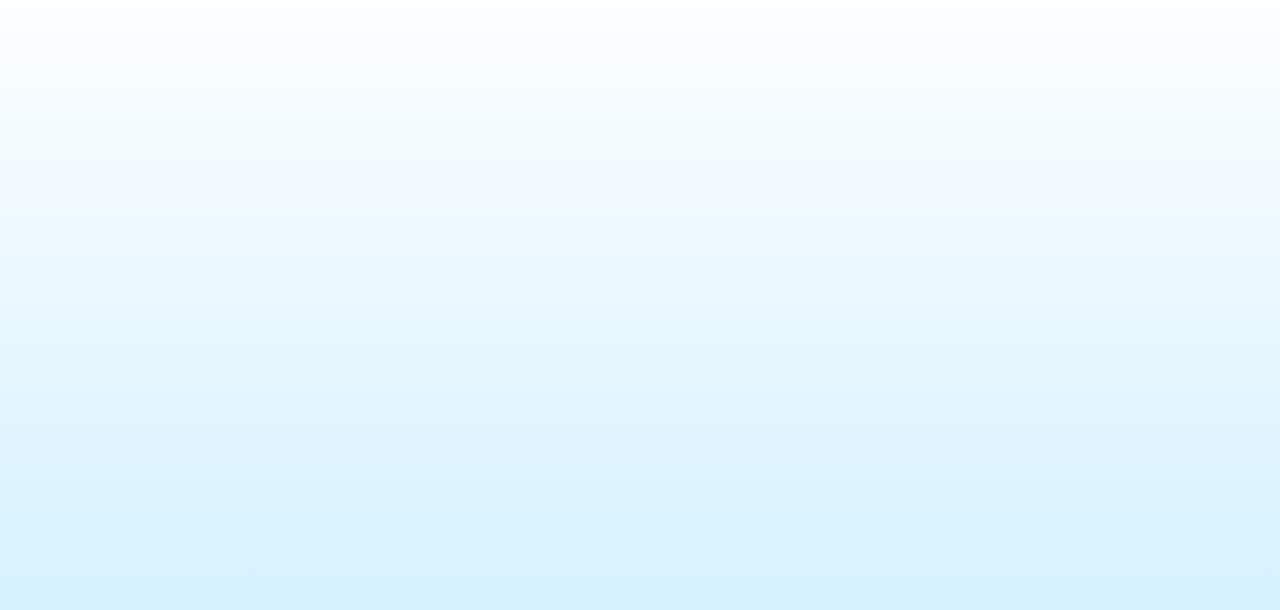
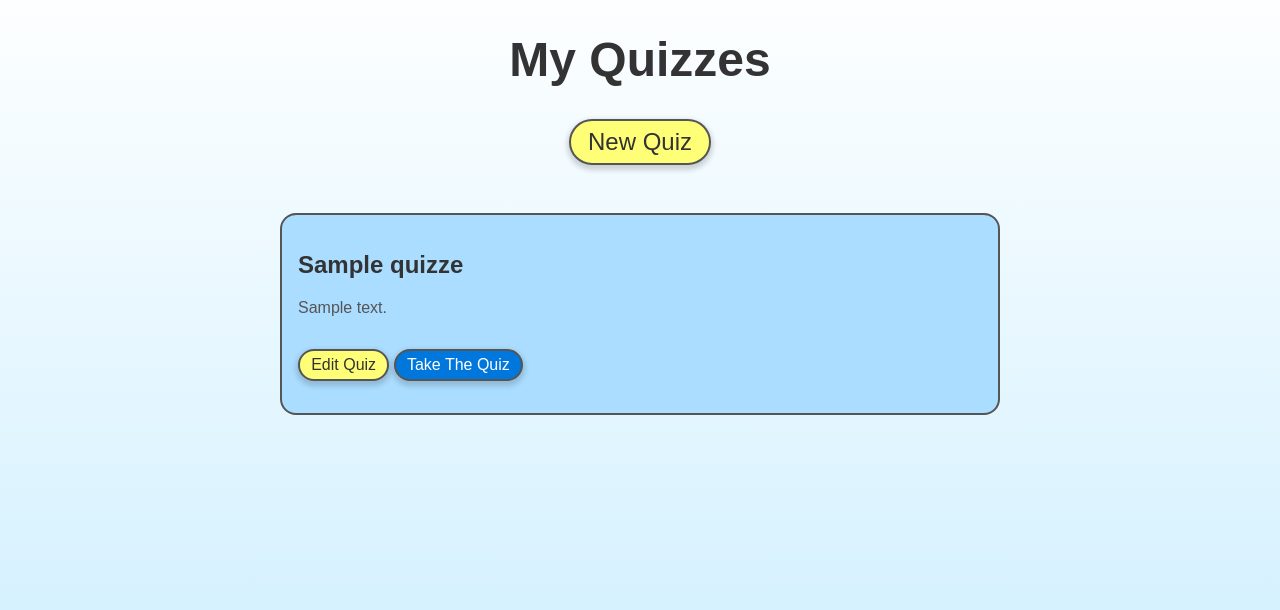
Before and after one commit to Benjamin-Davies/maquo, a PHP site: page /create in a window 1280 px wide. Shown: the part 38-648 px from the top of the page. Run offline with PHP 8.4, Linux system fonts and the light colour scheme; the visitor is signed in with stand-in values (Sample User, id 1); tables that the repository leaves empty or names only in its code hold one stand-in row (values such as "Sample post").

Commit message:
Add basic quiz editing

```diff
--- a/create/index.php
+++ b/create/index.php
@@ -1,10 +1,45 @@
 <?php
 require_once('../util/auth.php');
+require_once('../util/db/quizzes.php');
+
+$user_quizzes = get_quizzes_by_user($user_id);
 
 $root_url = '..';
-$page_title = 'Create Quiz';
+$page_title = 'My Quizzes';
 require('../util/components/begin.php');
 ?>
+
+<header class="Header MainColumn">
+    <h1>My Quizzes</h1>
+    <p>
+        <a class="button" href="new">New Quiz</a>
+    </p>
+</header>
+
+<main class="MainColumn">
+<?php
+if (empty($user_quizzes)) {
+?>
+<h1 class="center">You do not currently have any quizzes</h1>
+<?php
+} else {
+    foreach ($user_quizzes as $quiz) {
+?>
+    <section class="Card">
+        <h1><?=$quiz['name']?></h1>
+        <p><?=$quiz['description']?></p>
+        <p class="Card__action">
+            <a href="edit?id=<?=$quiz['id']?>"
+                class="button">Edit Quiz</a>
+            <a href="../quiz#<?=$quiz['id']?>"
+                class="button button--secondary">Take The Quiz</a>
+        </p>
+    </section>
+<?php
+    }
+}
+?>
+</main>
 
 <?php
 require('../util/components/end.php');
--- a/style.css
+++ b/style.css
@@ -19,6 +19,11 @@ body {
   font-family: sans-serif;
   margin: 0;
   height: 100vh;
+}
+
+/* Center */
+.center {
+  text-align: center;
 }
 
 /* Inputs and Buttons */
--- a/util/db/quizzes.php
+++ b/util/db/quizzes.php
@@ -1,5 +1,19 @@
 <?php
 require_once __DIR__.'/connect.php';
+
+function create_quiz($author_id) {
+    global $db;
+
+    $sql = 'INSERT INTO `quizzes` (`id`, `name`, `description`, `author_id`)
+            VALUES (NULL, "Untitled Quiz", "", :author_id)';
+    $stmt = $db->prepare($sql);
+    $stmt->bindValue(':author_id', $author_id);
+    $success = $stmt->execute();
+    if (!$success) {
+        throw new Exception('Failed to create quiz');
+    }
+    return $db->lastInsertId();
+}
 
 function get_quiz($id) {
     global $db;
@@ -25,3 +39,34 @@ function get_quizzes() {
     }
     return $stmt->fetchAll(PDO::FETCH_ASSOC);
 }
+
+function get_quizzes_by_user($author_id) {
+    global $db;
+
+    $sql = 'SELECT * FROM quizzes
+        WHERE author_id = :author_id
+        ORDER BY id DESC';
+    $stmt = $db->prepare($sql);
+    $stmt->bindValue(':author_id', $author_id);
+    $success = $stmt->execute();
+    if (!$success) {
+        throw new Exception('Failed to get quizzes');
+    }
+    return $stmt->fetchAll(PDO::FETCH_ASSOC);
+}
+
+function update_quiz_details($id, $name, $description) {
+    global $db;
+
+    $sql = 'UPDATE `quizzes`
+            SET name = :name, description = :description
+            WHERE id = :id';
+    $stmt = $db->prepare($sql);
+    $stmt->bindValue(':id', $id);
+    $stmt->bindValue(':name', $name);
+    $stmt->bindValue(':description', $description);
+    $success = $stmt->execute();
+    if (!$success) {
+        throw new Exception('Failed to update quiz');
+    }
+}
```
Also changed, not shown: create/edit.php (added, +44 -0 lines), create/new.php (added, +7 -0 lines).
